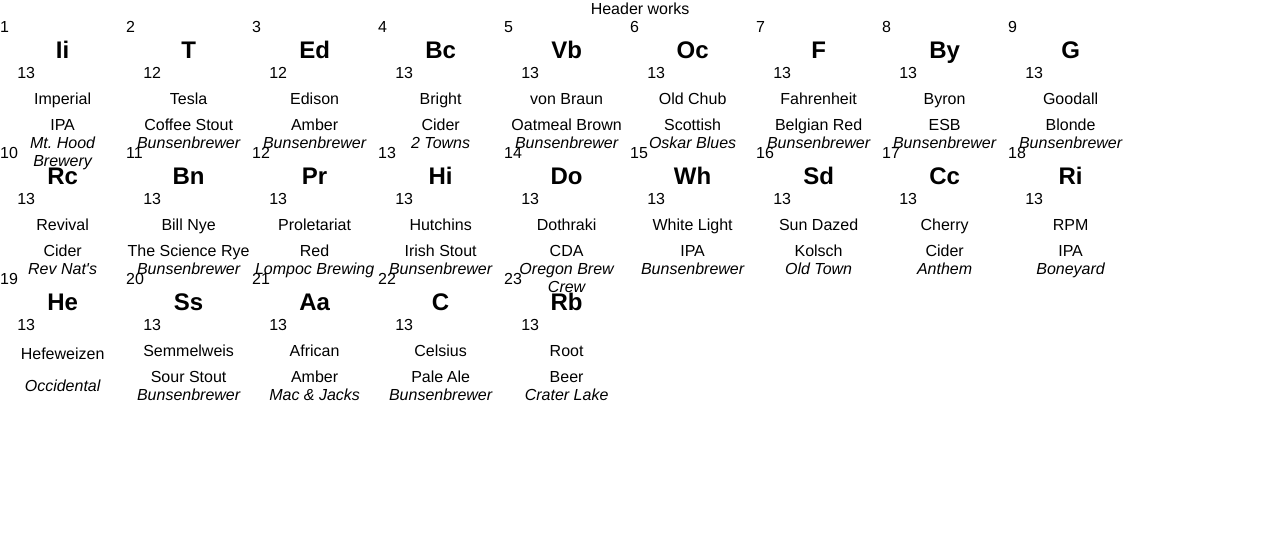
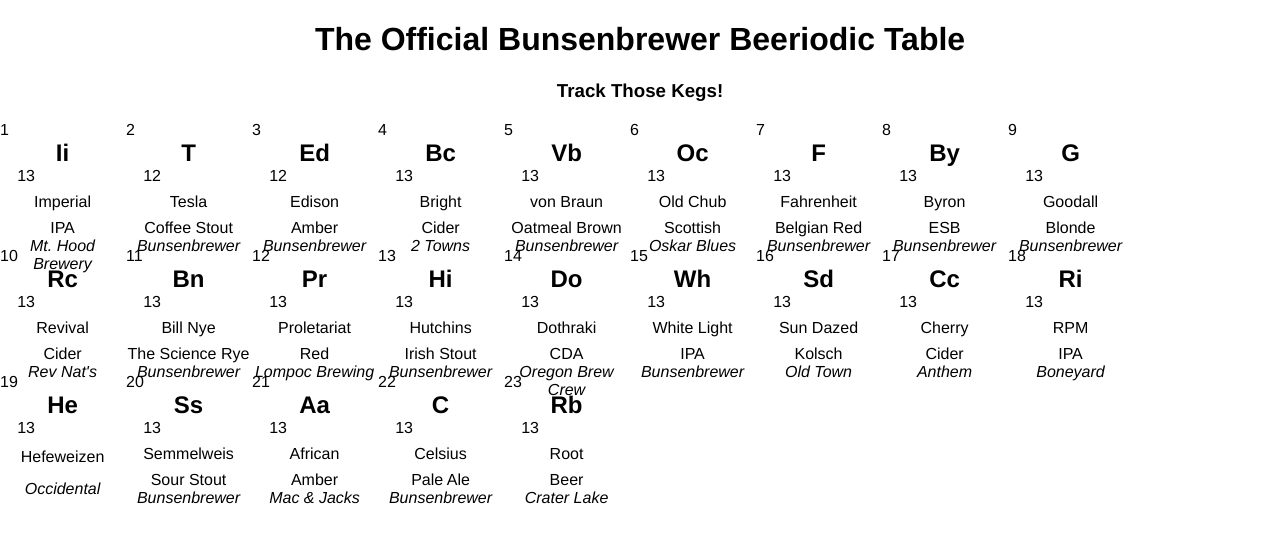
Before and after one commit to gearjosh/beeriodic-table, a React app: page /#/ in a window 1280 px wide. Shown: the top 542 px of the page. Built offline with nearby package versions, Linux system fonts and the light colour scheme.

Commit message:
add style to header

```diff
--- a/src/components/Header.jsx
+++ b/src/components/Header.jsx
@@ -3,7 +3,8 @@ import React from 'react';
 function Header(){
   return(
     <div>
-      Header works
+      <h1>The Official Bunsenbrewer Beeriodic Table</h1>
+      <h3>Track Those Kegs!</h3>
     </div>
   );
 }
```
